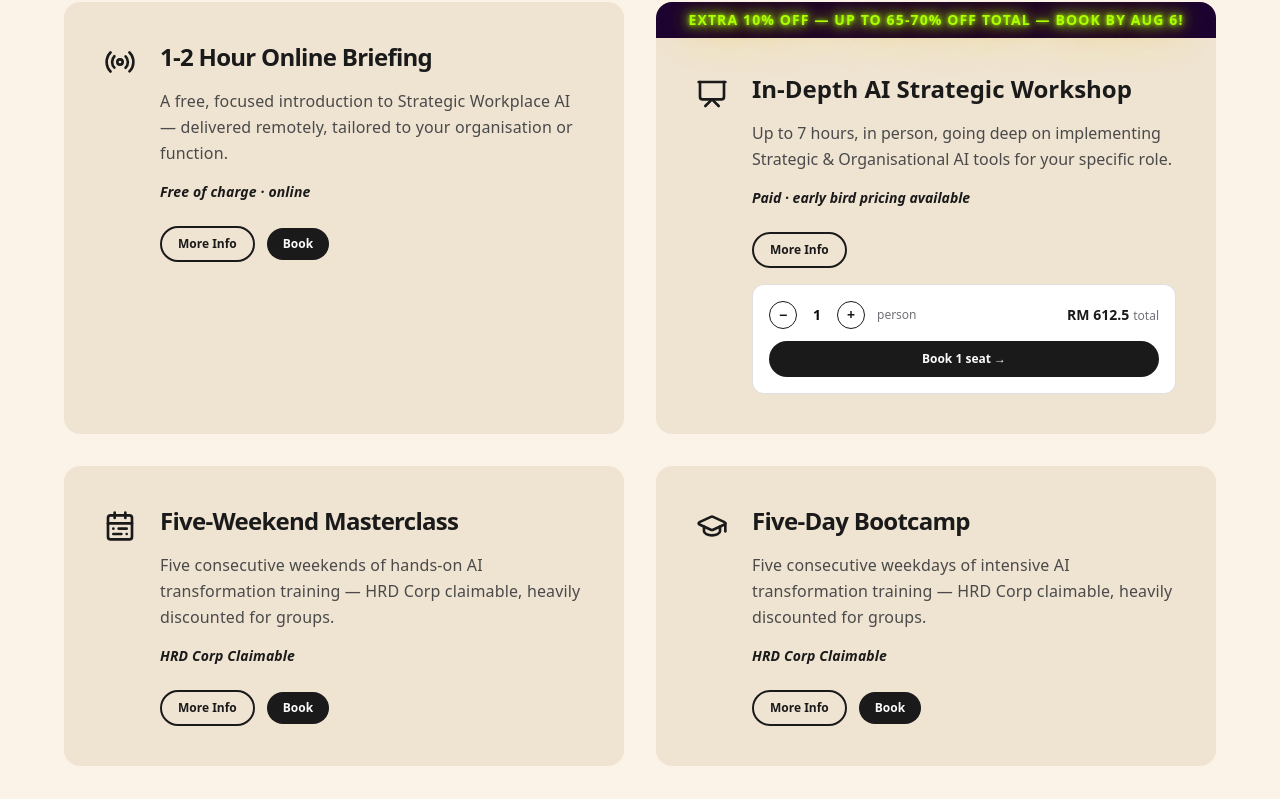
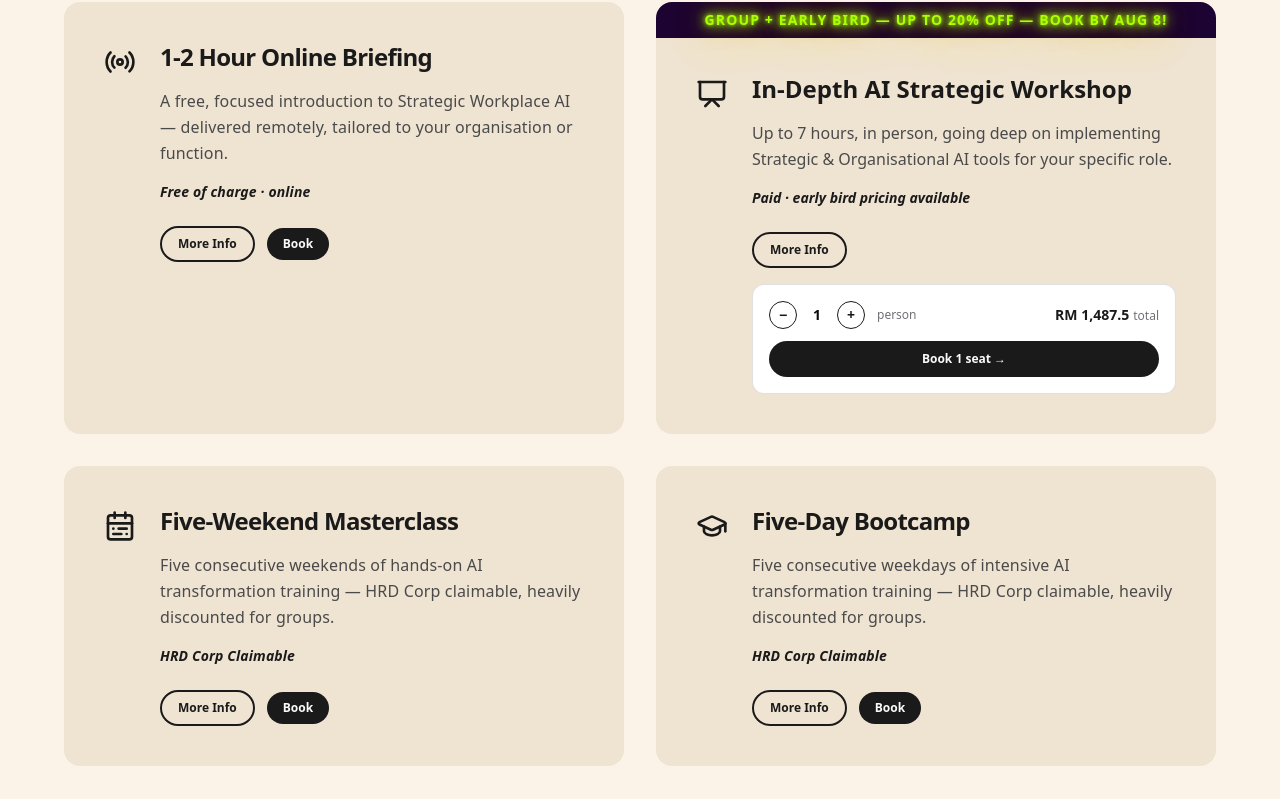
Before and after one commit to IanMacAndrew/WooWoo_PBS, a React (Vite) app: page / in a window 1280 px wide. Shown: the part 1300-2099 px from the top of the page. Built offline with nearby package versions, Linux system fonts and the light colour scheme; the HTML template or start-up script is replaced by a standard one; a web font is replaced by a local one.

Commit message:
Fix Deep Dive AI Booking Box: remove Eng-Lian-exclusive 50% discount, correct to group+early-bird only (up to 20% off)

```diff
--- a/src/components/Portfolio.tsx
+++ b/src/components/Portfolio.tsx
@@ -28,11 +28,11 @@ const formats = [
     text: 'Up to 7 hours, in person, going deep on implementing Strategic & Organisational AI tools for your specific role.',
     tagline: 'Paid \u00b7 early bird pricing available',
     infoHref: '#',
-    bookHref: 'https://buy.stripe.com/aFa9AU6pVevMfD9fbXcbC0A',
-    banner: 'EXTRA 10% OFF \u2014 UP TO 65-70% OFF TOTAL \u2014 BOOK BY AUG 6!',
+    bookHref: 'https://buy.stripe.com/bJedRa4hNdrIcqX0h3cbC0W',
+    banner: 'GROUP + EARLY BIRD \u2014 UP TO 20% OFF \u2014 BOOK BY AUG 8!',
     bookingBands: [
-      { minQty: 1, maxQty: 3, pricePerPerson: 612.5, href: 'https://buy.stripe.com/aFa9AU6pVevMfD9fbXcbC0A' },
-      { minQty: 4, maxQty: 10, pricePerPerson: 525, href: 'https://buy.stripe.com/14AeVe6pVevMbmT1l7cbC0B' },
+      { minQty: 1, maxQty: 3, pricePerPerson: 1487.5, href: 'https://buy.stripe.com/bJedRa4hNdrIcqX0h3cbC0W' },
+      { minQty: 4, maxQty: 10, pricePerPerson: 1400, href: 'https://buy.stripe.com/fZucN6dSn0EWdv13tfcbC0X' },
     ] as Band[],
   },
   {
```
